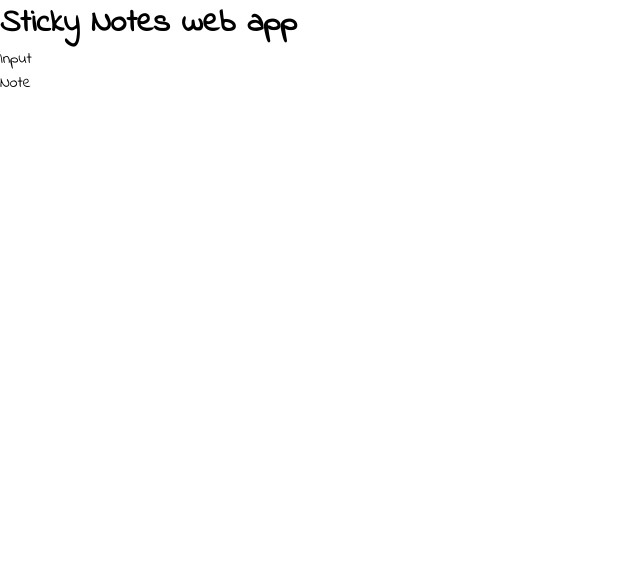
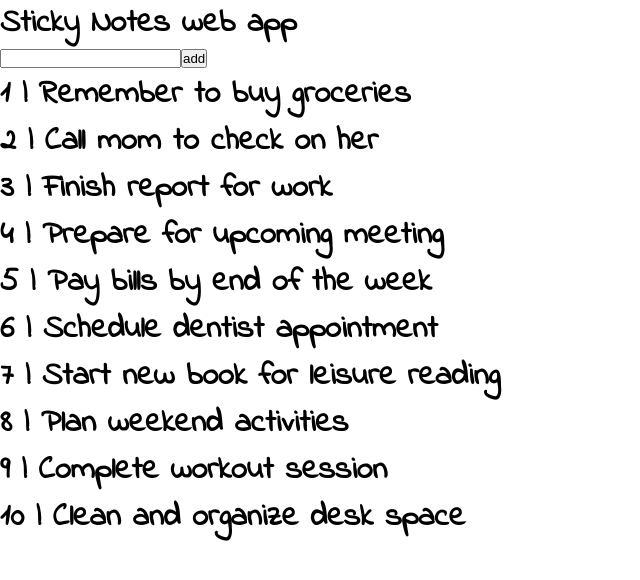
Before and after one commit to Mahdi-Hazrati/sticky-notes, a React (Create React App) app: page / in a window 1280 px wide. Shown: the top 580 px of the page, without its empty margins (0-640 px from the left). Built offline with nearby package versions, Linux system fonts and the light colour scheme.

Commit message:
Config state of app

```diff
--- a/src/App/App.jsx
+++ b/src/App/App.jsx
@@ -1,16 +1,53 @@
 import React from 'react';
+import { useState } from 'react';
 import Input from "../Components/Input/Input"
 import Note from "../Components/Note/Note"
 import "shiftgrid"
 import './App.css';
 
 function App() {
+  const [notes, setNotes] = useState([
+    { id: 1, value: "Remember to buy groceries" },
+    { id: 2, value: "Call mom to check on her" },
+    { id: 3, value: "Finish report for work" },
+    { id: 4, value: "Prepare for upcoming meeting" },
+    { id: 5, value: "Pay bills by end of the week" },
+    { id: 6, value: "Schedule dentist appointment" },
+    { id: 7, value: "Start new book for leisure reading" },
+    { id: 8, value: "Plan weekend activities" },
+    { id: 9, value: "Complete workout session" },
+    { id: 10, value: "Clean and organize desk space" },
+  ])
+  const [inputValue, setInputValue] = useState("")
+
+  function handleInputValueChange(event) {
+    let mainInputValue = event.target.value
+    console.log("value changed")
+    setInputValue(mainInputValue)
+  }
+  function submitNewNote(value) {
+    console.log("new note submit")
+    let newNote = {
+      id: notes.length + 1,
+      value: value
+    }
+    setNotes([...notes, newNote])
+  }
   return (
     <div className="app col-sm-6 col-md-4">
 
       <h1>Sticky Notes web app</h1>
-      <Input />
-      <Note />
+      {/* input */}
+      <Input
+        onChange={handleInputValueChange.bind(this)}
+        value={inputValue}
+        onSubmit={submitNewNote}
+      />
+      {/* note list */}
+      {notes.map((note) => (
+        <Note key={note.id} id={note.id} value={note.value} />
+
+      ))}
     </div>
   );
 }
--- a/src/Components/Input/Input.jsx
+++ b/src/Components/Input/Input.jsx
@@ -1,9 +1,16 @@
 import "./Input.css"
 import React from 'react'
 
-function Input() {
+function Input({ onChange, value, onSubmit }) {
   return (
-    <div>Input</div>
+    <div>
+      <input
+        type="text"
+        onChange={onChange}
+        value={value}
+      />
+      <button onClick={() => onSubmit(value)}>add</button>
+    </div>
   )
 }
 
--- a/src/Components/Note/Note.jsx
+++ b/src/Components/Note/Note.jsx
@@ -1,9 +1,11 @@
 import React from 'react'
 import "./Note.css"
 
-function Note() {
+function Note({ id, value }) {
   return (
-    <div>Note</div>
+    <div>
+      <h1>{id} | {value}</h1>
+    </div>
   )
 }
 
```
